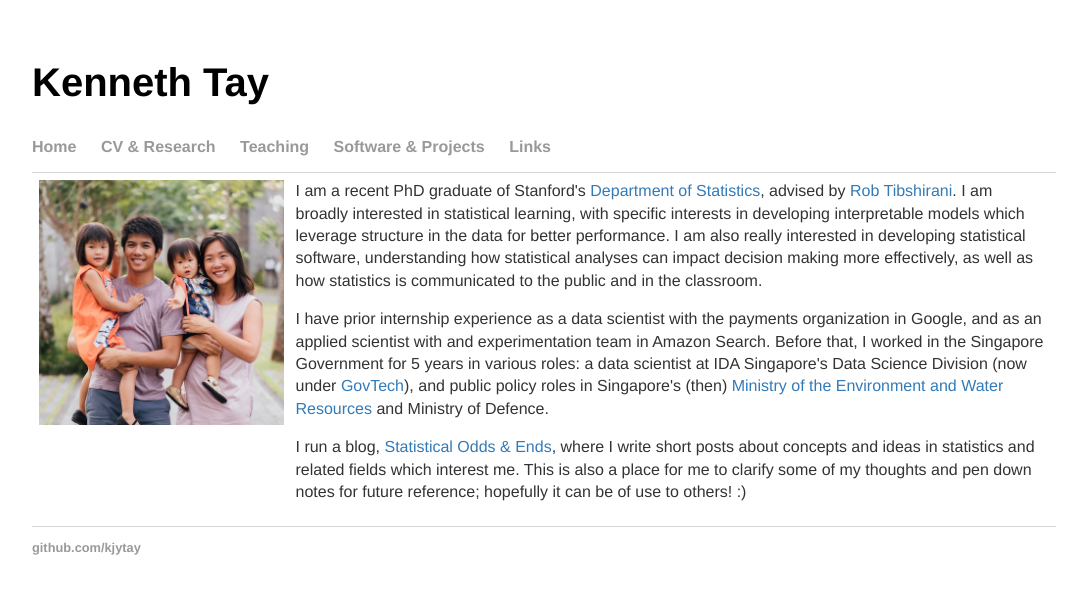
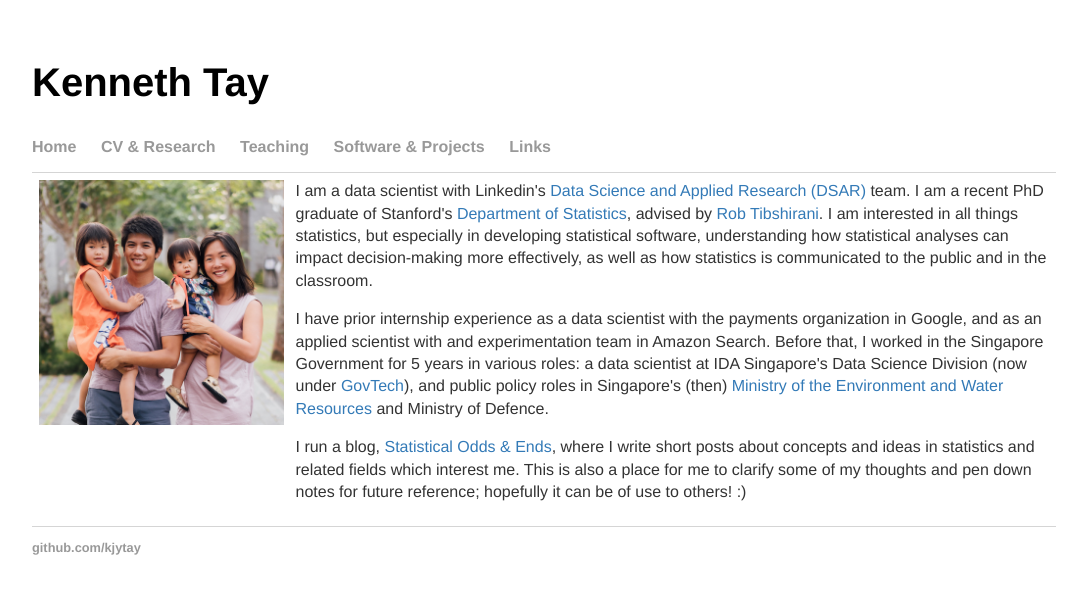
Before and after one commit to kjytay/kjytay.github.io, a Jekyll site: the page built from index.html, in a window 1280 px wide. Shown: the top 594 px of the page, without its empty margins (96-1173 px from the left). Built offline with Jekyll 4.4.1, drawn with Linux system fonts in a browser that asks for light colours.

```diff
--- a/index.html
+++ b/index.html
@@ -12,7 +12,7 @@ title: Kenneth Tay
     </td>
     <td>
       <div id="blurb">
-	<p>I am a recent PhD graduate of Stanford's <a href="https://statistics.stanford.edu/">Department of Statistics</a>, advised by <a href="https://statweb.stanford.edu/~tibs/">Rob Tibshirani</a>. I am broadly interested in statistical learning, with specific interests in developing interpretable models which leverage structure in the data for better performance. I am also really interested in developing statistical software, understanding how statistical analyses can impact decision making more effectively, as well as how statistics is communicated to the public and in the classroom.</p>
+	<p>I am a data scientist with Linkedin's <a href="https://engineering.linkedin.com/teams/data/data-science/applied-research-productivity">Data Science and Applied Research (DSAR)</a> team. I am a recent PhD graduate of Stanford's <a href="https://statistics.stanford.edu/">Department of Statistics</a>, advised by <a href="https://statweb.stanford.edu/~tibs/">Rob Tibshirani</a>. I am interested in all things statistics, but especially in developing statistical software, understanding how statistical analyses can impact decision-making more effectively, as well as how statistics is communicated to the public and in the classroom.</p>
 
 	<p>I have prior internship experience as a data scientist with the payments organization in Google, and as an applied scientist with and experimentation team in Amazon Search. Before that, I worked in the Singapore Government for 5 years in various roles: a data scientist at IDA Singapore's Data Science Division (now under <a href="https://www.tech.gov.sg/">GovTech</a>), and public policy roles in Singapore's (then) <a href="http://www.mse.gov.sg/">Ministry of the Environment and Water Resources</a> and Ministry of Defence.</p>
 
--- a/links/index.html
+++ b/links/index.html
@@ -77,6 +77,7 @@ title: Kenneth Tay
   <li><a target="_blank" href="https://www.codewars.com/">Codewars</a></li>
   <li><a target="_blank" href="http://guessthecorrelation.com/">Guess the Correlation</a></li>
   <li><a target="_blank" href="http://www.genealogy.ams.org/">Mathematics Genealogy Project</a></li>
+  <li><a target="_blank" href="http://numbergossip.com/">Number Gossip</a></li>
   <li><a target="_blank" href="https://projecteuler.net/">Project Euler</a></li>
   <li><a target="_blank" href="https://www.sporcle.com/">Sporcle</a></li>
 </ul>
```
